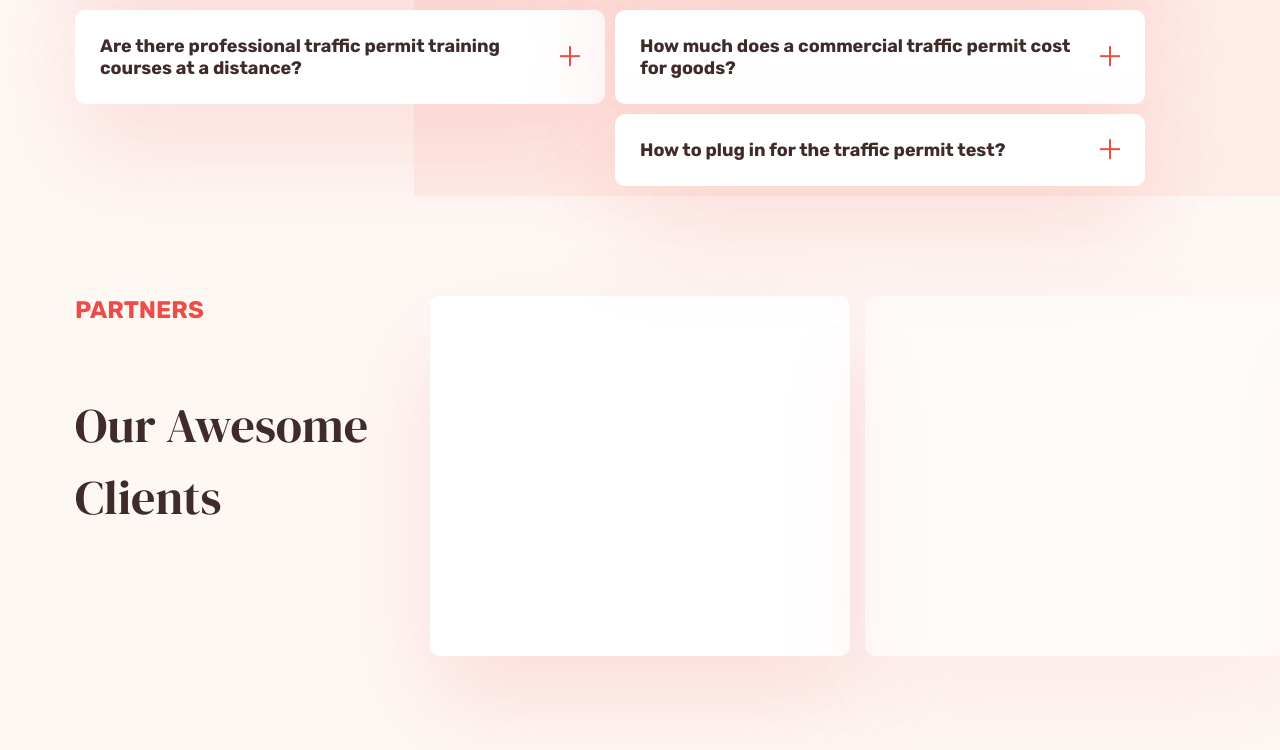
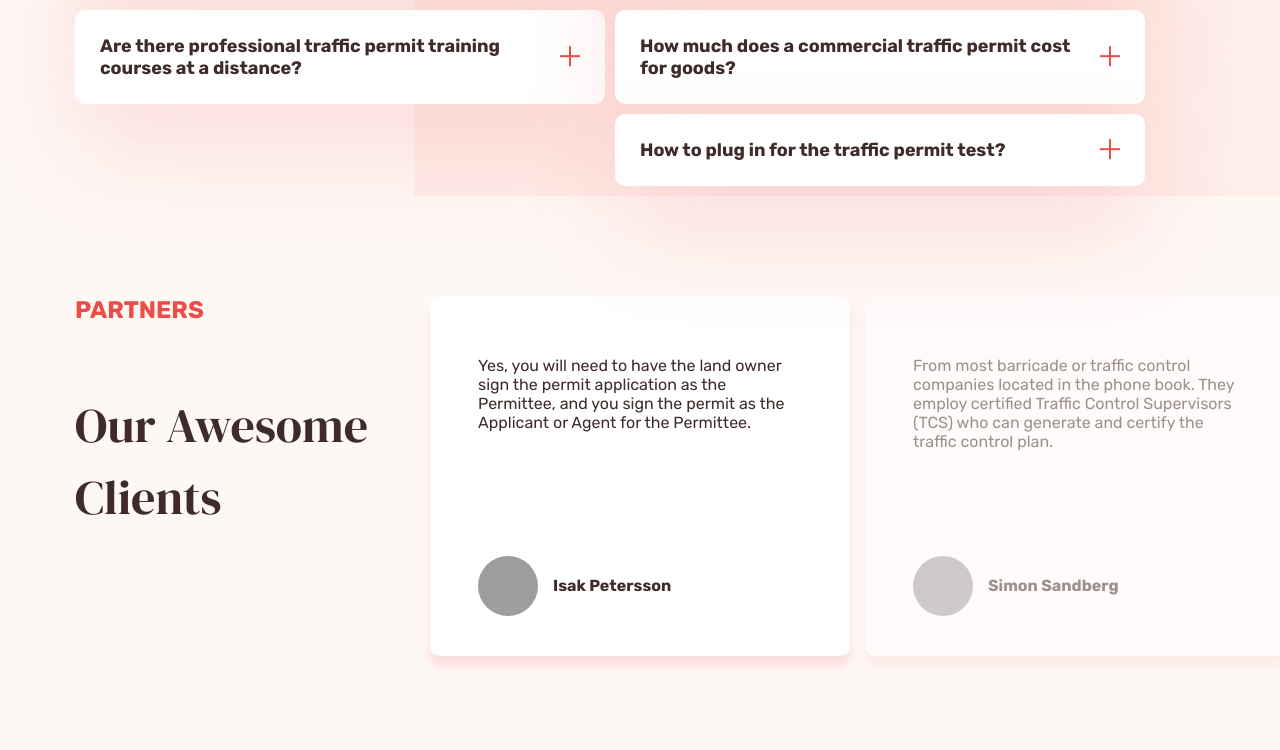
Before and after one commit to pklepa/traffico-landing, a React (Create React App) app: page / in a window 1280 px wide. Shown: the part 3159-3909 px from the top of the page. Built offline with nearby package versions, Linux system fonts and the light colour scheme; grey boxes are pictures that could not be loaded.

Commit message:
Populate cards

```diff
--- a/src/components/PartnersSection.js
+++ b/src/components/PartnersSection.js
@@ -10,9 +10,56 @@ function PartnersSection() {
       </Header>
 
       <CardSlider>
-        <Card first></Card>
-        <Card second></Card>
-        <Card third></Card>
+        <Card first>
+          <p>
+            Yes, you will need to have the land owner sign the permit
+            application as the Permittee, and you sign the permit as the
+            Applicant or Agent for the Permittee.
+          </p>
+          <div className="author">
+            <div
+              className="author-img"
+              style={{
+                backgroundImage:
+                  "url(https://randomuser.me/api/portraits/lego/0.jpg)",
+              }}
+            ></div>
+            <span>Isak Petersson</span>
+          </div>
+        </Card>
+        <Card second>
+          <p>
+            From most barricade or traffic control companies located in the
+            phone book. They employ certified Traffic Control Supervisors (TCS)
+            who can generate and certify the traffic control plan.
+          </p>
+          <div className="author">
+            <div
+              className="author-img"
+              style={{
+                backgroundImage:
+                  "url(https://randomuser.me/api/portraits/lego/5.jpg)",
+              }}
+            ></div>
+            <span>Simon Sandberg</span>
+          </div>
+        </Card>
+        <Card third>
+          <p>
+            An A-Line, or access restriction deed is a property right that has
+            been obtained by CDOT for the sole purpose of prohibiting direct
+          </p>
+          <div className="author">
+            <div
+              className="author-img"
+              style={{
+                backgroundImage:
+                  "url(https://randomuser.me/api/portraits/lego/7.jpg)",
+              }}
+            ></div>
+            <span>Joe Doe</span>
+          </div>
+        </Card>
       </CardSlider>
     </Container>
   );
@@ -63,13 +110,37 @@ const CardSlider = styled.div`
 `;
 
 const Card = styled.div`
+  display: flex;
+  flex-direction: column;
+  justify-content: space-between;
   background-color: white;
-  box-shadow: rgba(238, 77, 71, 0.15) 0px 48px 100px 0px;
+  box-shadow: rgba(238, 77, 71, 0.15) 0px 10px 10px 0px;
   border-radius: 10px;
   margin-left: 15px;
+  padding: 60px 48px 40px;
 
   height: 360px;
   width: 420px;
 
   opacity: ${(props) => (props.first ? 1 : props.second ? 0.5 : 0.3)};
+
+  .author {
+    display: flex;
+    align-items: center;
+
+    .author-img {
+      border-radius: 50%;
+      background-color: grey;
+      background-position: center;
+      background-size: cover;
+      width: 60px;
+      height: 60px;
+      margin-right: 15px;
+    }
+
+    span {
+      font-size: 16px;
+      font-weight: bold;
+    }
+  }
 `;
```
